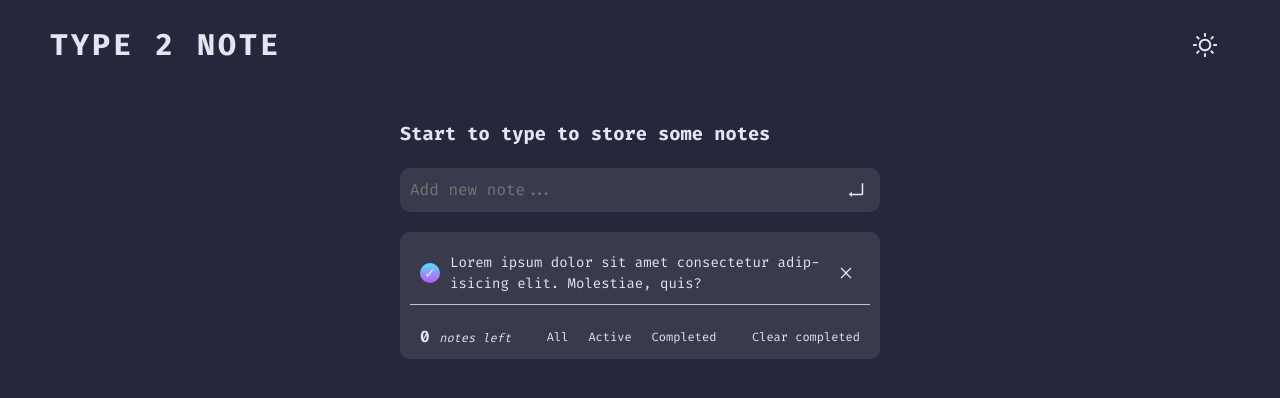
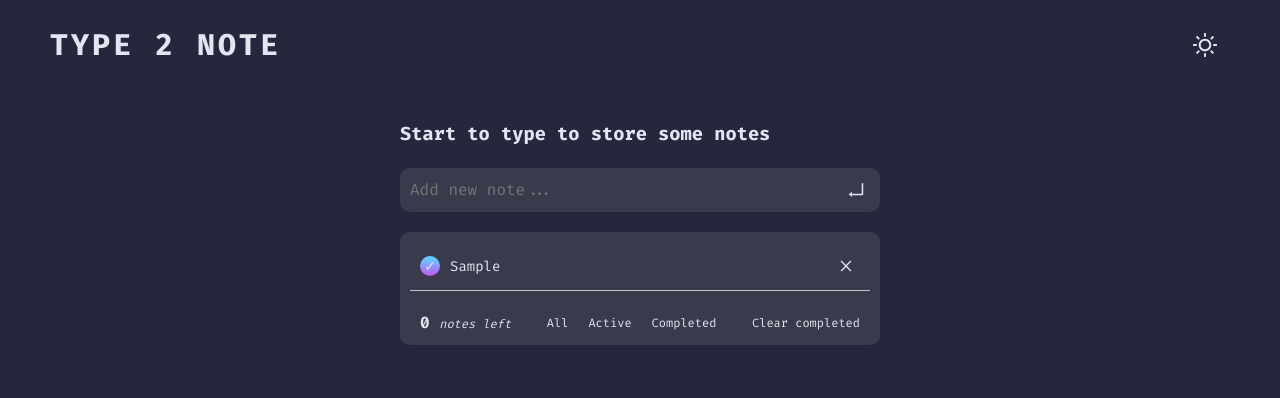
Before and after one commit to bakNa2t/type2note, a React (Vite) app: page / in a window 1280 px wide. Both pictures are taken after typing "Sample" into the empty fields and a click on the button 856 px from the left and 190 px from the top of the page. Shown: the top 398 px of the page. Built offline with nearby package versions, Linux system fonts and the light colour scheme; the HTML template or start-up script is replaced by a standard one.

Commit message:
Added note content to NoteItem

```diff
--- a/src/base-blocks/NoteItem.jsx
+++ b/src/base-blocks/NoteItem.jsx
@@ -1,5 +1,6 @@
 import { CloseOutlined } from "@ant-design/icons";
 import styled from "styled-components";
+import PropTypes from "prop-types";
 
 import Button from "../ui-blocks/Button";
 import CheckboxCustom from "../ui-blocks/CheckboxCustom";
@@ -19,14 +20,17 @@ const NoteText = styled.p`
   font-size: clamp(1.4rem, 3vw, 1.2rem);
 `;
 
-function NoteItem() {
+function NoteItem({ note }) {
+  NoteItem.propTypes = {
+    note: PropTypes.object,
+  };
+
+  const { content } = note;
+
   return (
     <StyledNoteItem>
       <CheckboxCustom />
-      <NoteText>
-        Lorem ipsum dolor sit amet consectetur adipisicing elit. Molestiae,
-        quis?
-      </NoteText>
+      <NoteText>{content}</NoteText>
       <Button size="sm">
         <CloseOutlined />
       </Button>
--- a/src/ui-blocks/NoteField.jsx
+++ b/src/ui-blocks/NoteField.jsx
@@ -23,7 +23,7 @@ function NoteField() {
       {filteredNotes.length === 0 ? (
         <NoteEmpty>Here will be your notes</NoteEmpty>
       ) : (
-        <NoteItem />
+        filteredNotes.map((note) => <NoteItem note={note} key={note.id} />)
       )}
     </StyledNoteField>
   );
```
